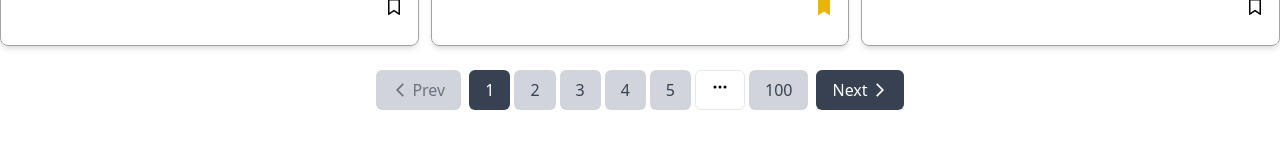
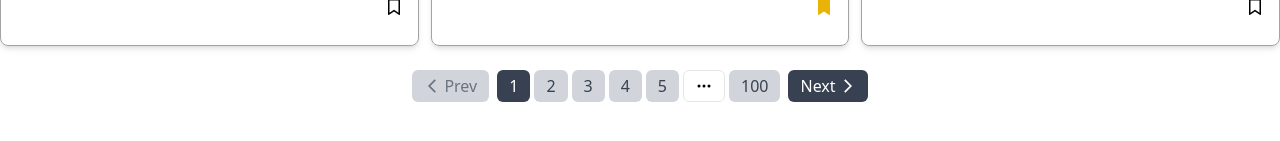
Before and after one commit to abubalo/uokpq, a Next.js app in the folder client/: page / in a window 1280 px wide. Shown: the part 915-1056 px from the top of the page. Built offline with nearby package versions, Linux system fonts and the light colour scheme.

Commit message:
Add fetch function

```diff
--- a/client/components/ui/Pagination.tsx
+++ b/client/components/ui/Pagination.tsx
@@ -1,19 +1,21 @@
 "use client";
-
 import React, { useState, useEffect } from "react";
 import { BsThreeDots } from "react-icons/bs";
 import { MdArrowBackIosNew, MdArrowForwardIos } from "react-icons/md";
 
 type Props = {
   totalPages: number;
-  fetchData: (page: number) => void;
+  fetchData: (page: number) => Promise<void>;
 };
 
 const Pagination: React.FC<Props> = ({ totalPages, fetchData }) => {
   const [currentPage, setCurrentPage] = useState(1);
 
   useEffect(() => {
-    fetchData(currentPage);
+    const fetchPageData = async () => {
+      await fetchData(currentPage);
+    };
+    fetchPageData();
   }, [currentPage, fetchData]);
 
   const handleClick = (page: number) => {
@@ -45,14 +47,17 @@ const Pagination: React.FC<Props> = ({ totalPages, fetchData }) => {
         <button
           key={1}
           onClick={() => handleClick(1)}
-          className="px-4 py-2 rounded-md bg-gray-300 text-gray-700"
+          className="px-3 py-1 rounded-md bg-gray-300 text-gray-700"
         >
           1
         </button>
       );
       if (startPage > 2) {
         pages.push(
-          <span key="start-ellipsis" className="px-4 py-2 border rounded-md">
+          <span
+            key="start-ellipsis"
+            className="hidden: px-3 py-1 md:flex items-center border rounded-md"
+          >
             <BsThreeDots />
           </span>
         );
@@ -64,7 +69,7 @@ const Pagination: React.FC<Props> = ({ totalPages, fetchData }) => {
         <button
           key={i}
           onClick={() => handleClick(i)}
-          className={`px-4 py-2 rounded-md ${
+          className={`px-3 py-1 rounded-md ${
             currentPage === i
               ? "bg-gray-700 text-white"
               : "bg-gray-300 text-gray-700"
@@ -78,7 +83,10 @@ const Pagination: React.FC<Props> = ({ totalPages, fetchData }) => {
     if (endPage < totalPages) {
       if (endPage < totalPages - 1) {
         pages.push(
-          <span key="end-ellipsis" className="px-4 py-2 border rounded-md">
+          <span
+            key="end-ellipsis"
+            className="px-3 py-1 flex items-center border rounded-md"
+          >
             <BsThreeDots />
           </span>
         );
@@ -87,7 +95,7 @@ const Pagination: React.FC<Props> = ({ totalPages, fetchData }) => {
         <button
           key={totalPages}
           onClick={() => handleClick(totalPages)}
-          className="px-4 py-2 rounded-md bg-gray-300 text-gray-700"
+          className="px-3 py-1 rounded-md bg-gray-300 text-gray-700"
         >
           {totalPages}
         </button>
@@ -101,12 +109,12 @@ const Pagination: React.FC<Props> = ({ totalPages, fetchData }) => {
     <section
       id="pagination"
       aria-label="pagination"
-      className="w-full flex justify-center items-center space-x-2 my-6"
+      className="flex justify-center items-center space-x-2 my-6 overflow-x-auto"
     >
       <button
         onClick={() => handleClick(currentPage - 1)}
         disabled={currentPage === 1}
-        className={`px-4 py-2 rounded-md flex items-center space-x-1 ${
+        className={`px-3 py-1 rounded-md flex items-center space-x-1 ${
           currentPage === 1
             ? "bg-gray-300 text-gray-500 cursor-not-allowed"
             : "bg-gray-700 text-white"
@@ -119,7 +127,7 @@ const Pagination: React.FC<Props> = ({ totalPages, fetchData }) => {
       <button
         onClick={() => handleClick(currentPage + 1)}
         disabled={currentPage === totalPages}
-        className={`px-4 py-2 rounded-md flex items-center space-x-1 ${
+        className={`px-3 py-1 rounded-md flex items-center space-x-1 ${
           currentPage === totalPages
             ? "bg-gray-300 text-gray-500 cursor-not-allowed"
             : "bg-gray-700 text-white"
```
